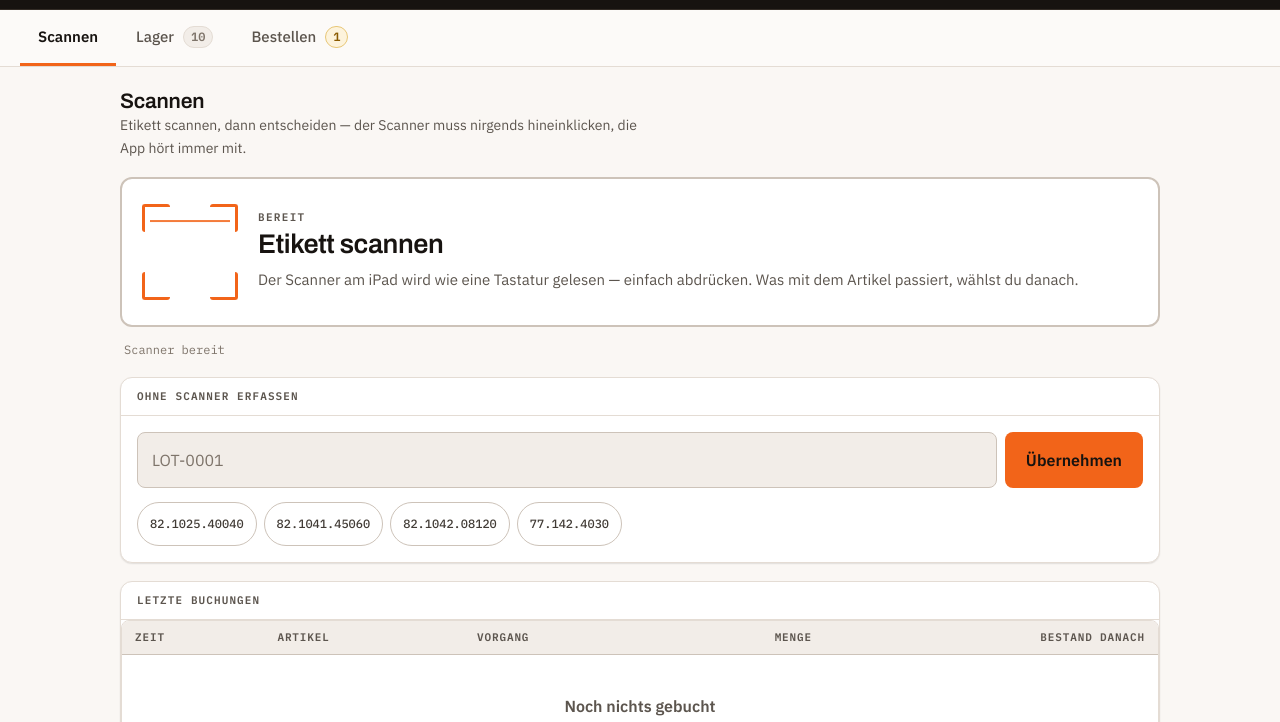
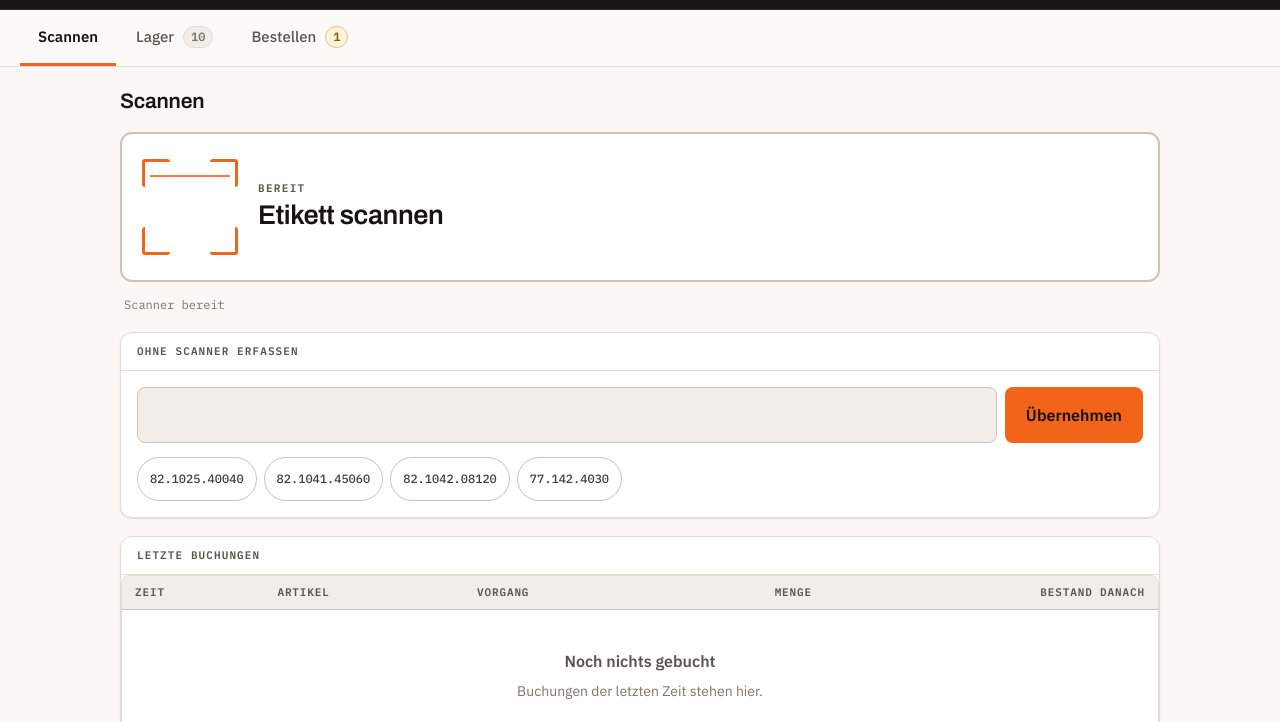
Before and after one commit to Camperlanz/lot-schreinerei, a plain HTML site: page app/bestellung.html in a window 1280 px wide. Shown: the part 59-781 px from the top of the page. Drawn offline with Linux system fonts and the light colour scheme.

Commit message:
Erklaertexte im Scannen-Bereich entfernt
- Kopfzeile der Ansicht auf "Scannen" reduziert
- Erklaerung unter der Scan-Anzeige entfernt, Zeile blendet sich
  aus wenn leer
- Platzhalter LOT-0001 im Handeingabefeld entfernt

Co-Authored-By: Claude Opus 5 <noreply@anthropic.com>

```diff
--- a/app/bestellung.html
+++ b/app/bestellung.html
@@ -442,7 +442,6 @@ td .sub{display:block; font:400 12px/1.4 var(--f-mono); color:var(--text-faint)}
     <div class="head">
       <div>
         <h2>Scannen</h2>
-        <p>Etikett scannen, dann entscheiden — der Scanner muss nirgends hineinklicken, die App hört immer mit.</p>
       </div>
     </div>
 
@@ -451,7 +450,7 @@ td .sub{display:block; font:400 12px/1.4 var(--f-mono); color:var(--text-faint)}
       <div class="stage-text">
         <p class="stage-kicker" id="stageKicker">Bereit</p>
         <h3 class="stage-title" id="stageTitle">Etikett scannen</h3>
-        <p class="stage-sub" id="stageSub">Der Scanner am iPad wird wie eine Tastatur gelesen — einfach abdrücken.</p>
+        <p class="stage-sub" id="stageSub" hidden></p>
       </div>
     </div>
 
@@ -462,8 +461,8 @@ td .sub{display:block; font:400 12px/1.4 var(--f-mono); color:var(--text-faint)}
       <div class="panel-body">
         <div class="handline">
           <input id="codeInput" type="text" inputmode="text" autocapitalize="characters"
-                 autocorrect="off" spellcheck="false" placeholder="LOT-0001"
-                 aria-label="QR-Code von Hand eingeben">
+                 autocorrect="off" spellcheck="false"
+                 aria-label="Artikelnummer von Hand eingeben">
           <button class="b b-primary" id="codeGo" type="button">Übernehmen</button>
         </div>
         <div class="demo-codes" id="demoCodes"></div>
@@ -716,15 +715,15 @@ td .sub{display:block; font:400 12px/1.4 var(--f-mono); color:var(--text-faint)}
     stage.className = 'stage ' + (kind || '');
     document.getElementById('stageKicker').textContent = kicker;
     document.getElementById('stageTitle').textContent = titel;
-    document.getElementById('stageSub').innerHTML = sub;
+    var subEl = document.getElementById('stageSub');
+    subEl.innerHTML = sub;
+    subEl.hidden = !sub;
     stage.classList.remove('pulse');
     void stage.offsetWidth;
     stage.classList.add('pulse');
   }
   function bereit() {
-    zeigen('', 'Bereit', 'Etikett scannen',
-      'Der Scanner am iPad wird wie eine Tastatur gelesen — einfach abdrücken. ' +
-      'Was mit dem Artikel passiert, wählst du danach.');
+    zeigen('', 'Bereit', 'Etikett scannen', '');
   }
 
   /* =====================================================================
```
